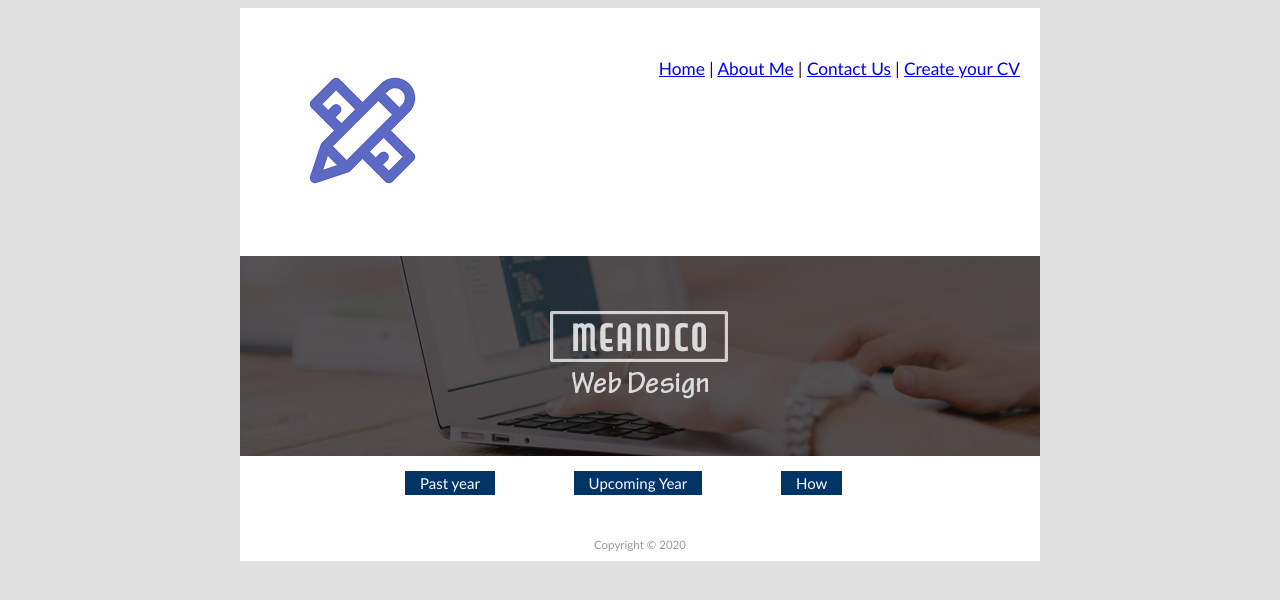
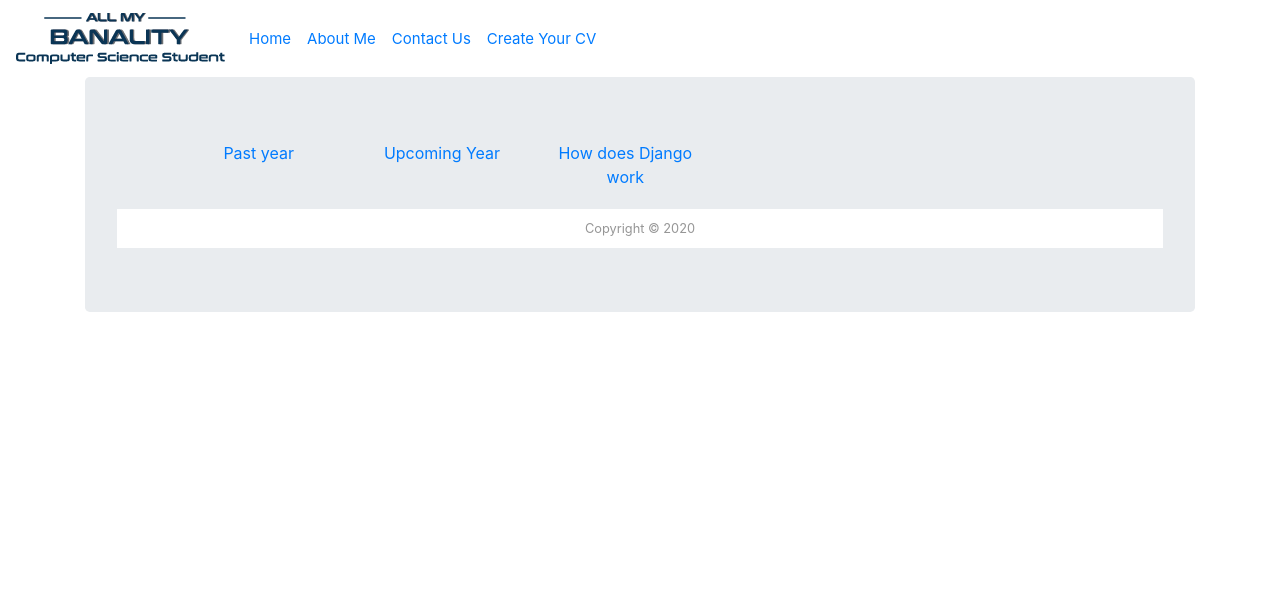
Before and after one commit to CatalinTudor18/Project, a Django app: page /Home/ in a window 1280 px wide. Shown: the top 600 px of the page. Run offline with Django 3.2, Linux system fonts and the light colour scheme; some libraries are stand-ins or nearby versions.

Commit message:
Maybe done?

```diff
--- a/myclub_root/events/templates/events/CV.html
+++ b/myclub_root/events/templates/events/CV.html
@@ -20,7 +20,7 @@
       <div class="form-group">
         <br><br><br>
         <h2>Your Name</h2><br>
-        <input type="name" name="name" class="form-control" id="name=">
+        <input type="name" name="name" class="form-control" id="name">
       </div><br>
 
 
--- a/myclub_root/events/templates/events/Home.html
+++ b/myclub_root/events/templates/events/Home.html
@@ -3,13 +3,23 @@
 {% block title %}Home{% endblock title %}
 
 {% block content %}
+<div class="container-fluid padding">
+  <div class="row text-center padding">
 
-<div id="navcontainer">
-<ul>
-  <li><a href="/Enjoy">Past year</a></li>
-  <li><a href="/Upcoming_year">Upcoming Year</a></li>
-  <li><a href="/How">How</a></li>
-</ul>
+
+  <div class="col-xs-12 col-sm-6 col-md-4">
+    <a href="/Enjoy">Past year</a>
+  </div>
+
+  <div class="col-xs-12 col-sm-6 col-md-4">
+    <a href="/Upcoming_year">Upcoming Year</a>
+  </div>
+
+  <div class="col-xs-12 col-md-4">
+    <a href="/How">How does Django work</a>
+  </div>
+
+  </div>
 </div>
 
 {% endblock content %}
--- a/myclub_root/events/templates/events/sent.html
+++ b/myclub_root/events/templates/events/sent.html
@@ -10,5 +10,10 @@
     <title>CV SENT</title>
   </head>
   <body>
+    <div class="columns download">
+    <p>
+
+    </p>
+    </div>
   </body>
 </html>
--- a/myclub_root/events/views.py
+++ b/myclub_root/events/views.py
@@ -1,5 +1,6 @@
 
 from django.shortcuts import redirect, render
+from django.core.mail import send_mail, BadHeaderError
 from datetime import date
 import smtplib
 import imghdr
@@ -50,13 +51,13 @@ def Home(request):
     return render(request, 'events/Home.html')
 
 def CV(request):
-
+    print('\n YaY')
     if request.method == 'POST':
         global template_loc, tmp, img_h, data
         data = request.POST
 
         template_loc = "myclub_site/static/Template.jpg"
-        tmp = Image.open(template_loc)
+        tmp = Image.open(template_loc, "r")
         smallsz = 15
         textsz = 30
         mediumsz = 35
@@ -106,8 +107,7 @@ def CV(request):
 
     #Drawing Skills ----------
         xSkil, ySkil = drawtxt("Skills", 100, (0,0,0), iconsize, 180, yExp + 50)
-        xSkil, ySkil = drawtxt(data['skills'], 100, (0,0,0), textsz, 180 + 20, ySkil)
-        tmp.show()
+        xSkil, ySkil = drawtxt(data['skills'], 100, (0,0,0), textsz, 180 + 20, ySkil + 20)
 
         return render(request, 'events/sent.html')
     return render(request, 'events/CV.html')
@@ -126,4 +126,8 @@ def drawtxt(text, numberWords,fontcolor, size, x, y, path="/myclub_site/static/O
         draw.text(xy=(x, y), text = line, fill = fontcolor, font = font)
         y = y + j + 6
 
+    if print:
+        tmp.show()
+        tmp.save('events/CV_' + str(data['name'].replace(" ", "") + '.pdf'))
+
     return x, y
--- a/myclub_root/myclub_site/static/main.css
+++ b/myclub_root/myclub_site/static/main.css
@@ -1,16 +1,10 @@
 @charset "utf-8";
-#header {
-      border-style: none;
-      width: 800px;
-      height: auto;
-  }
- #wrapper {
-     margin-top: 0px;
-     margin-left: auto;
-     margin-right: auto;
-     background-color: #FFFFFF;
-     width: 800px;
-  }
+
+
+ jumbotron{
+   padding:1rem;
+   border-radius: 0;
+ }
  body {
      background-color: #E0E0E0;
      font-family: "Trebuchet MS", Helvetica, sans-serif;
@@ -21,6 +15,7 @@
  h1 {
      color: #270c39;
   }
+
  #footer {
      text-align: center;
      font-size: 0.8em;
@@ -34,13 +29,14 @@
 
  #main {
      width: 560px;
-     float: left;
+     float: center;
      margin: 0 10px 20px 50px;
      padding-right: 10px;
  }
  #logo {
-     padding: 10px;
-     float: left;
+   float: left;
+   width: 45px;
+   height: 100%
   }
  #top_menu {
      float: right;
@@ -67,7 +63,7 @@
  }
 
  #navcontainer ul li{
-   margin-left: 75px;
+   margin-left: 10px;
    display: inline;
 
  }
@@ -106,31 +102,6 @@
    }
  }
 
- .container_left{
-   position : left;
-   padding-left: 11px;
-   height: 0px;
-   top: 0px;
-   width: 200px;
- }
-
- .container_right{
-   position : right;
-   padding-left : 1250px;
-   height: 0px;
-   top: 0px;
-   width: 200px;
- }
-
- .container_left img {
-    width: 400px;
-    height: 1051px;
-}
-
-.container_right img {
-   width: 400px;
-   height: 1051px;
-}
  table.month td {
       border: 1px solid rgb(221, 221, 221);
       padding: 20px;
--- a/myclub_root/myclub_site/templates/base.html
+++ b/myclub_root/myclub_site/templates/base.html
@@ -9,17 +9,39 @@
         {% endblock title %}
       </title>
       <link href="{% static 'main.css' %}" rel="stylesheet" type="text/css">
+      <link rel="stylesheet" href="https://stackpath.bootstrapcdn.com/bootstrap/4.4.1/css/bootstrap.min.css"
+          integrity="sha384-Vkoo8x4CGsO3+Hhxv8T/Q5PaXtkKtu6ug5TOeNV6gBiFeWPGFN9MuhOf23Q9Ifjh" crossorigin="anonymous">
       <script src="https://kit.fontawesome.com/a076d05399.js"></script>
   </head>
 
   <body>
-      <div id="wrapper">
-        <header id="header">
-          <div id="logo"><img src="{% static 'logo.png' %}" alt=""/></div>
-          <div id="top_menu"> <a href="/Home">Home</a> | <a href="/About">About Me</a> | <a href="/contact">Contact Us</a> | <a href="/CV">Create your CV</a>
-          </div>
-          <div id="topbanner"><img src="{% static 'top_banner.jpg' %}" alt="" /></div>
-        </header>
+      <nav class="navbar navbar-expand-md sticky-top">
+
+        <a class="navbar-brand"><img src="{% static 'logoo.png' %}"></a>
+        <ul class="navbar-nav">
+
+          <li class="nav-item">
+            <a class="nav-link" href="/Home">Home</a>
+          </li>
+
+          <li class="nav-item">
+            <a class="nav-link" href="/About">About Me</a>
+          </li>
+
+          <li class="nav-item">
+            <a class="nav-link" href="/contact">Contact Us</a>
+          </li>
+
+          <li class="nav-item">
+            <a class="nav-link" href="/CV">Create Your CV</a>
+          </li>
+
+        </ul>
+
+      </nav>
+      <div class="container">
+        <div class="jumbotron">
+
         <section id="main">
         {% block content %}
         <p>Placeholder text in base template. Replace with page content.</p>
@@ -32,5 +54,6 @@
           </script>
         </footer>
       </div>
+      </div>
   </body>
 </html>
```
Also changed, not shown: myclub_root/events/tests.py (+5 -14 lines), myclub_root/functional_tests.py (+71 -8 lines), myclub_root/myclub_site/static/logo.png (deleted), myclub_root/myclub_site/static/logoo.png (added), 3 other files.
